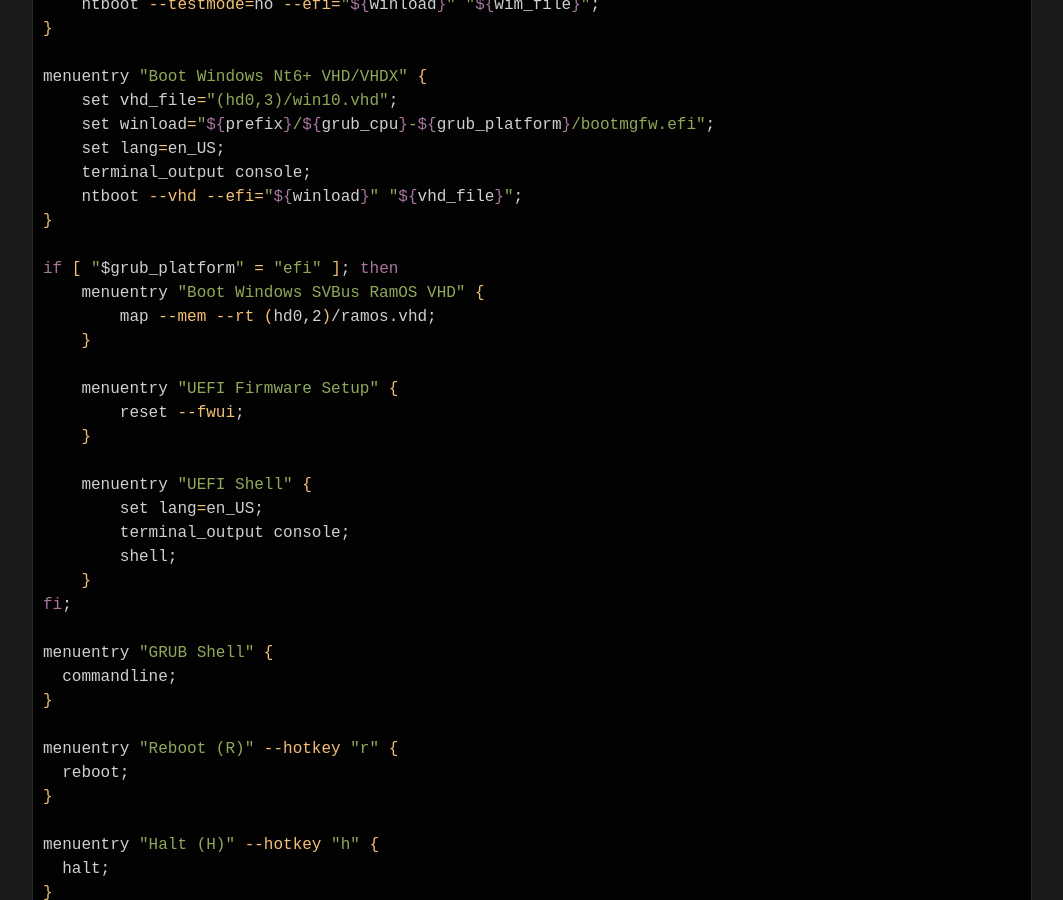
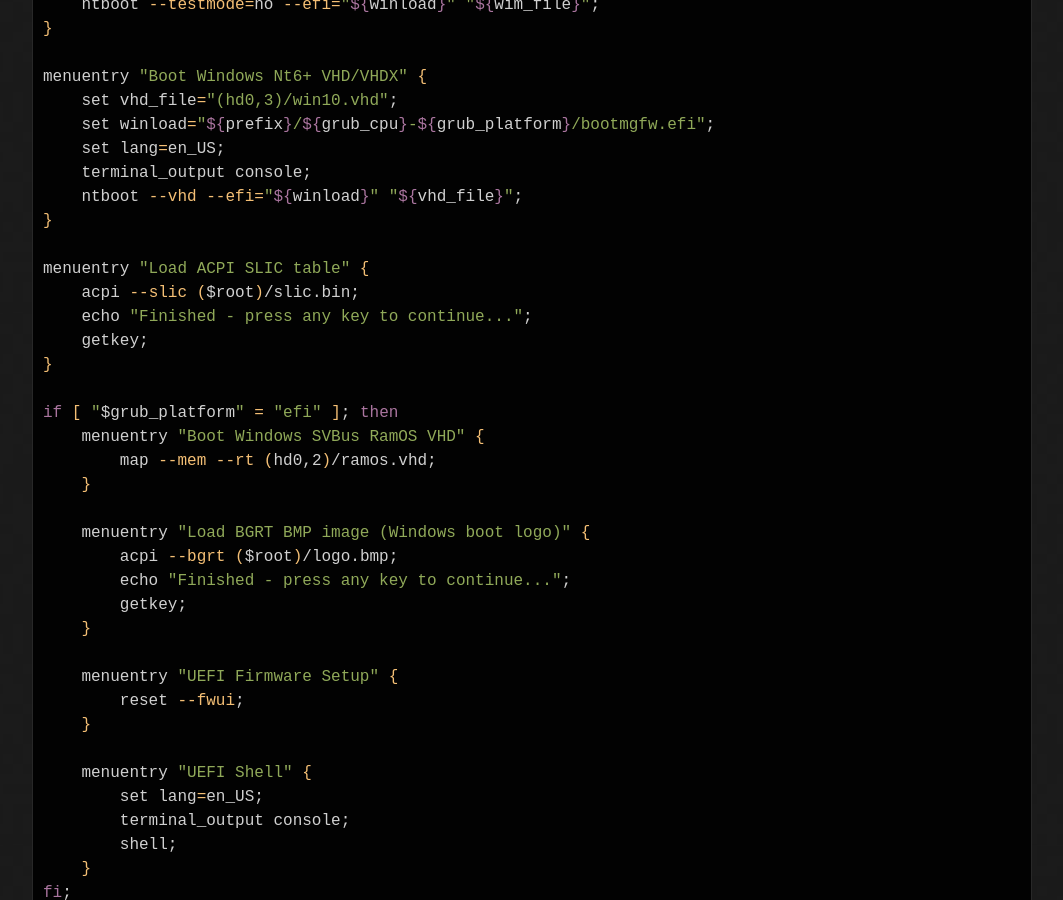
Before and after one commit to a1ive/a1ive.github.io, a Jekyll site: the page built from grub2_menu_zh.md, in a window 1280 px wide and 900 px high, scrolled down 2879 px. Shown: the whole window, without its empty margins (108-1171 px from the left). Built offline with Jekyll 4.4.1, drawn with Linux system fonts in a browser that asks for light colours; our own code applies the rules of GitHub Pages for plain Markdown files; some of the changed text lies outside the part shown.

Commit message:
Update grub2_menu_zh.md

````diff
--- a/grub2_menu_zh.md
+++ b/grub2_menu_zh.md
@@ -127,9 +127,21 @@ menuentry "Boot Windows Nt6+ VHD/VHDX" {
     ntboot --vhd --efi="${winload}" "${vhd_file}";
 }
 
+menuentry "Load ACPI SLIC table" {
+    acpi --slic ($root)/slic.bin;
+    echo "Finished - press any key to continue...";
+    getkey;
+}
+
 if [ "$grub_platform" = "efi" ]; then
     menuentry "Boot Windows SVBus RamOS VHD" {
         map --mem --rt (hd0,2)/ramos.vhd;
+    }
+
+    menuentry "Load BGRT BMP image (Windows boot logo)" {
+        acpi --bgrt ($root)/logo.bmp;
+        echo "Finished - press any key to continue...";
+        getkey;
     }
 
     menuentry "UEFI Firmware Setup" {
@@ -144,15 +156,15 @@ if [ "$grub_platform" = "efi" ]; then
 fi;
 
 menuentry "GRUB Shell" {
-  commandline;
+    commandline;
 }
 
 menuentry "Reboot (R)" --hotkey "r" {
-  reboot;
+    reboot;
 }
 
 menuentry "Halt (H)" --hotkey "h" {
-  halt;
+    halt;
 }
 
 ```
````
Also changed, not shown: other parts of grub2_menu_zh.md (+1 -1 lines).
